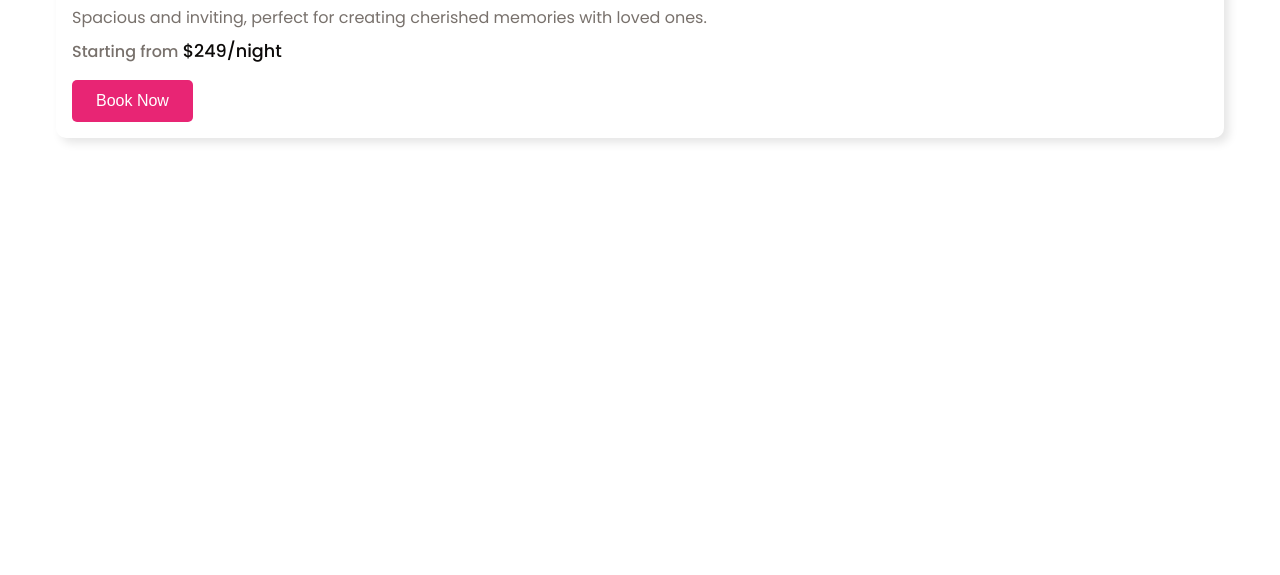
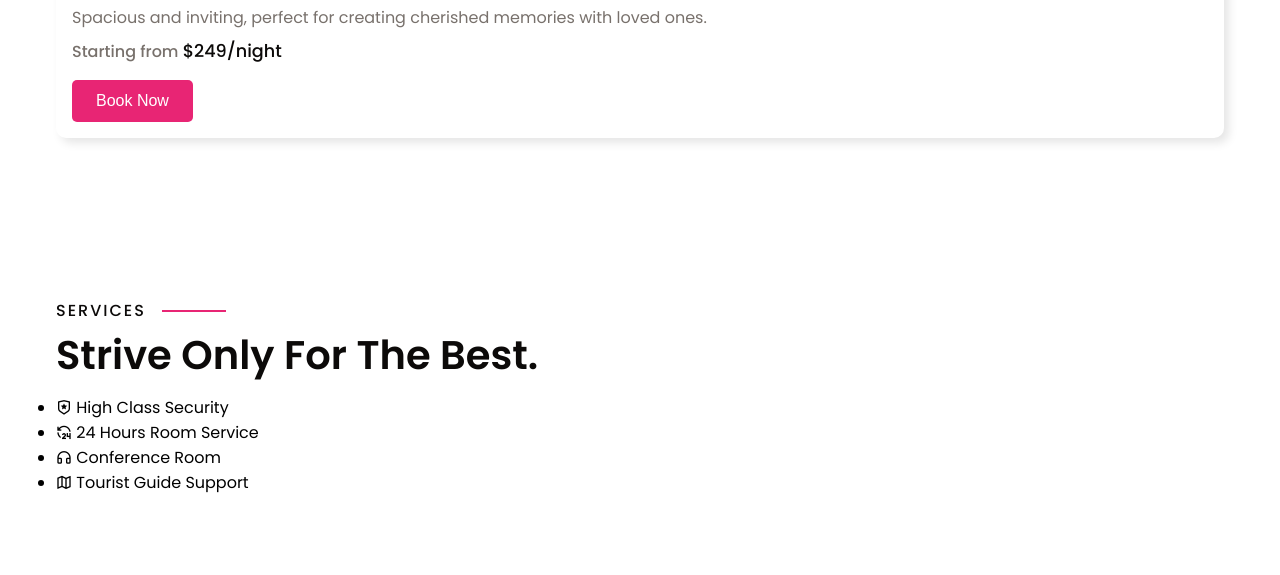
Before and after one commit to pasani123456/Hotel_website, a plain HTML site: page index.html in a window 1280 px wide. Shown: the part 1983-2558 px from the top of the page. Before the commit the page ends 2201 px from the top, so only its background shows below. Drawn offline with nearby package versions, Linux system fonts and the light colour scheme.

Commit message:
services

```diff
--- a/index.html
+++ b/index.html
@@ -150,7 +150,32 @@
         </div>
     </section>
 
-
+    <section class="service" id="service">
+        <div class="section__container service__container">
+        <div class="service__content">
+            <p class="section__subheader">SERVICES</p>
+            <h2 class="section__header">Strive Only For The Best.</h2>
+            <ul class="service__list">
+            <li>
+                <span><i class="ri-shield-star-line"></i></span>
+                High Class Security
+            </li>
+            <li>
+                <span><i class="ri-24-hours-line"></i></span>
+                24 Hours Room Service
+            </li>
+            <li>
+                <span><i class="ri-headphone-line"></i></span>
+                Conference Room
+            </li>
+            <li>
+                <span><i class="ri-map-2-line"></i></span>
+                Tourist Guide Support
+            </li>
+            </ul>
+        </div>
+        </div>
+    </section>
 
 
     <script src="https://unpkg.com/scrollreveal"></script>
```
